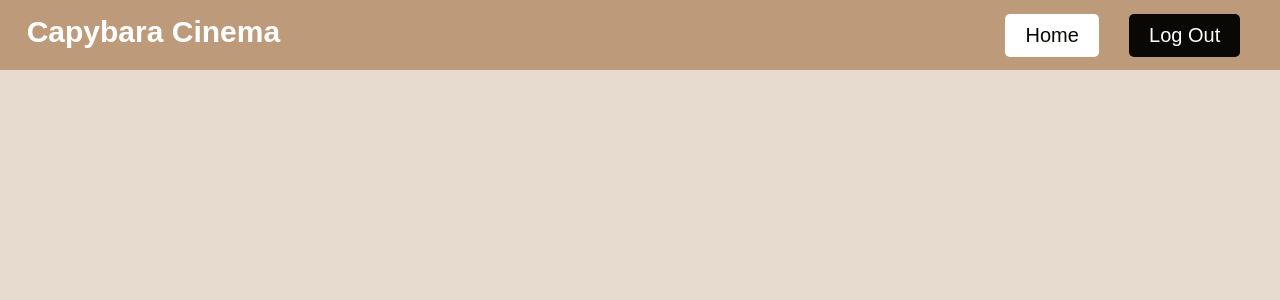
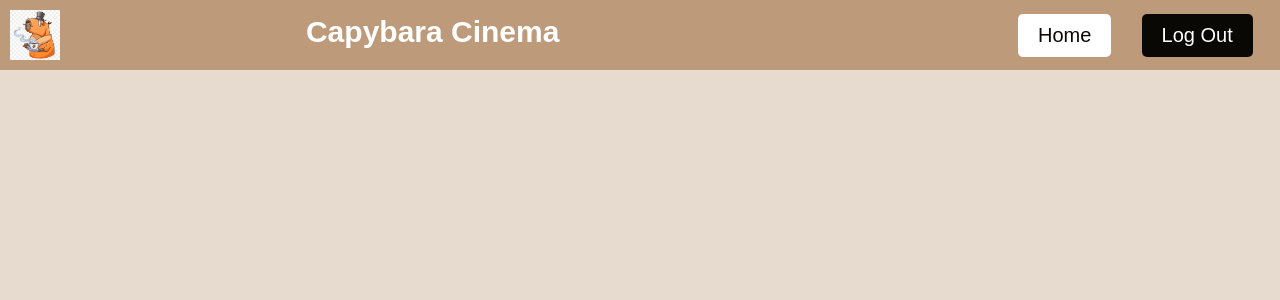
Before and after one commit to Np1311/CinemaBookingSystem, a PHP site: page /admin_home_view.php in a window 1280 px wide. Shown: the top 300 px of the page. Run offline with PHP 8.4, Linux system fonts and the light colour scheme; the visitor is signed in with stand-in values (Sample User, id 1).

Commit message:
update picture

```diff
--- a/view/header_login.php
+++ b/view/header_login.php
@@ -3,8 +3,7 @@ session_start();
 ?>
 <html>
     <head>
-
-
+        <link rel="icon" type="image/x-icon" href="/favicon.ico"> <!--new thing-->
         <style>
             .header {
 
@@ -26,6 +25,10 @@ session_start();
                 z-index: 999;
 
 
+            }
+
+            .header-image {
+                height: 50px;
             }
 
             h2{
@@ -101,8 +104,10 @@ session_start();
     </head>
     <body>
         <div class="header">
+            <div>
+            <img src="../cap2.png" alt="Your Image" class="header-image">
+            </div><!--new thing -->
             <div><h2><a href="index.php" id="home">&nbsp&nbspCapybara Cinema</a></h2></div>
-            <div></div>
             <div></div>
             <div class = 'logoutbtn'>
                 <?php
```
